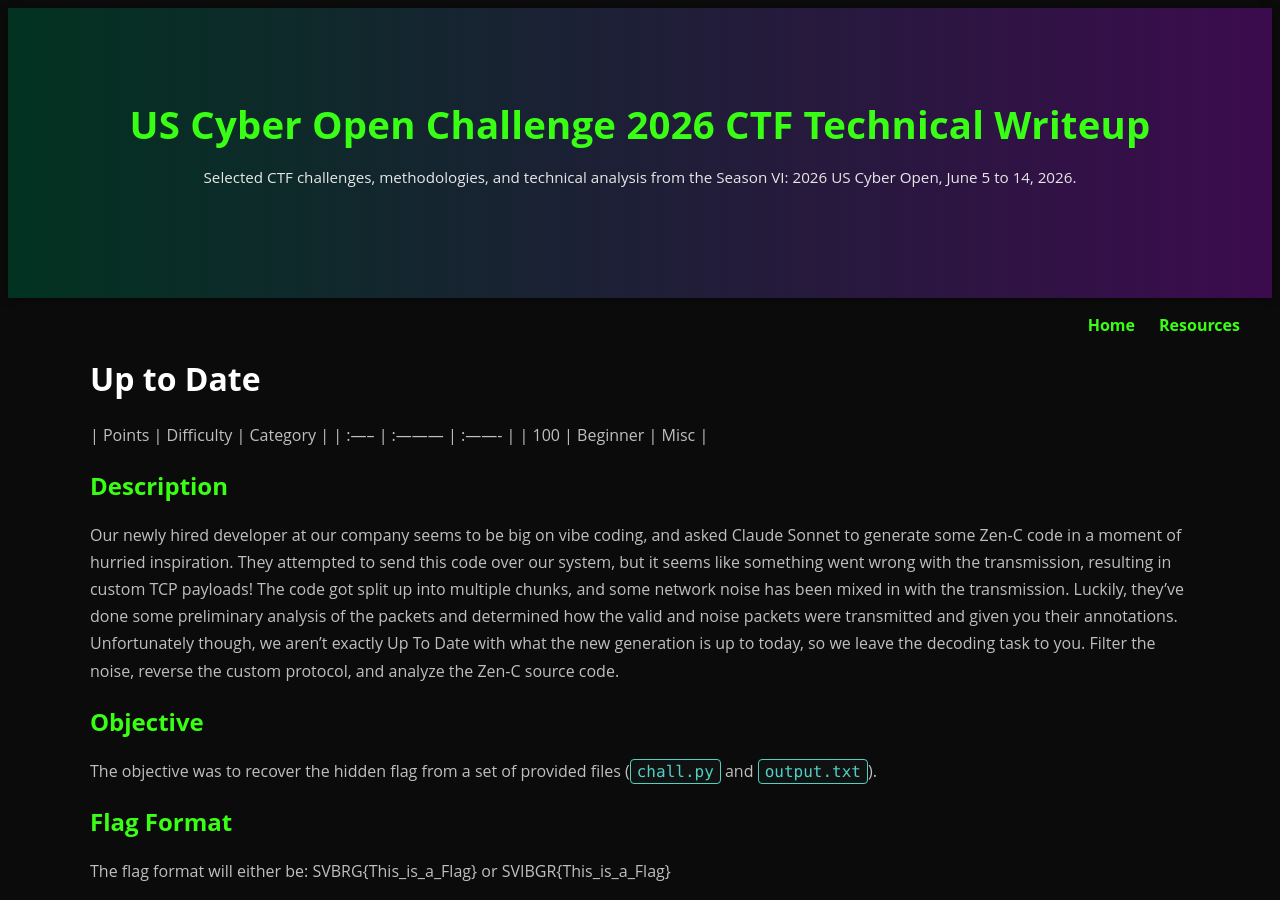
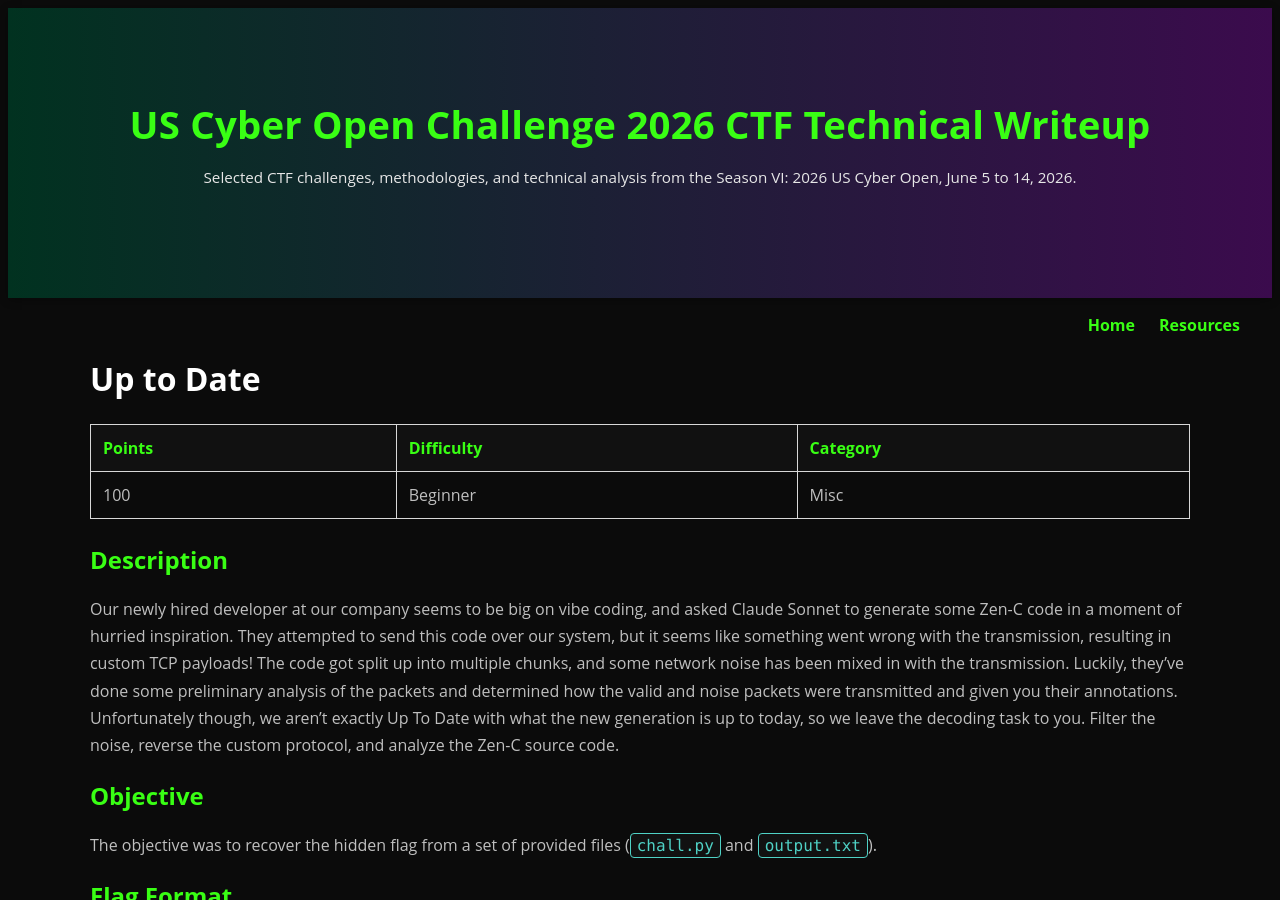
Before and after one commit to glsanclem/2026-US-Cyber-Open-CTF, a Jekyll site: the page built from main_challenges/up-to-date.md, in a window 1280 px wide and 900 px high. Built offline with Jekyll 4.4.1, drawn with Linux system fonts in a browser that asks for light colours.

Commit message:
Update image sizes and formatting in up-to-date.md

```diff
--- a/main_challenges/up-to-date.md
+++ b/main_challenges/up-to-date.md
@@ -8,6 +8,7 @@ hero:
 
 
 # Up to Date
+
 | Points | Difficulty | Category |
 | :----- | :--------- | :------- |
 | 100 | Beginner | Misc |
@@ -34,7 +35,7 @@ The **Terminal** was used as a primary tool to execute **Python** (`python3 solv
 The first step included analyzing the file `chall.py` to understand how the secret was hidden. To open the python file, I right clicked and opened the file with a **text editor**.
 
 <p align="center">
-  <img src="/2026-US-Cyber-Open-CTF/assets/images/3-uptodate-chall.png" alt="Chall graphic" width="800">
+  <img src="/2026-US-Cyber-Open-CTF/assets/images/3-uptodate-chall.png" alt="Chall graphic" width="700" height="900">
 </p>
 
 I discovered the `chall.py` file included secret text split into five chunks and each chunk was wrapped was in a packet starting with a Magic Header (ZN), followed by a Sequence (Seq) number, and the Length (Len) of the data. It seems like the script added fake noise to the file to confuse the search tools.
@@ -44,19 +45,19 @@ Since the challenge also included a file called `solve.py`, I took a look at it
 I used the Python script, `solve.py` to recover the flag, which scanned the `output.txt` file for the ZN magic bytes.
 
 <p align="center">
-  <img src="/2026-US-Cyber-Open-CTF/assets/images/3-uptodate-output.png" alt="Chall graphic" width="300" height="500">
+  <img src="/2026-US-Cyber-Open-CTF/assets/images/3-uptodate-output.png" alt="Chall graphic" width="700">
 </p>
 
 It also checked if the packet started with the correct Sequence ID and placed the chunks back together in the proper order. A piece of code was recovered in a fictional language called **Zen-C**.
 
 <p align="center">
-  <img src="/2026-US-Cyber-Open-CTF/assets/images/3-uptodate-solv.png" alt="Chall graphic" width="400">
+  <img src="/2026-US-Cyber-Open-CTF/assets/images/3-uptodate-solv.png" alt="Chall graphic" width="700">
 </p>
 
 The recovered Zen-C code revealed an XOR Cipher that used a single key (`0x42`)and the flag was revealed!
 
 <p align="center">
-  <img src="/2026-US-Cyber-Open-CTF/assets/images/3-uptodate-flag-revealed.png" alt="Chall graphic" width="400">
+  <img src="/2026-US-Cyber-Open-CTF/assets/images/3-uptodate-flag-revealed.png" alt="Chall graphic" width="700">
 </p>
 
 
```
